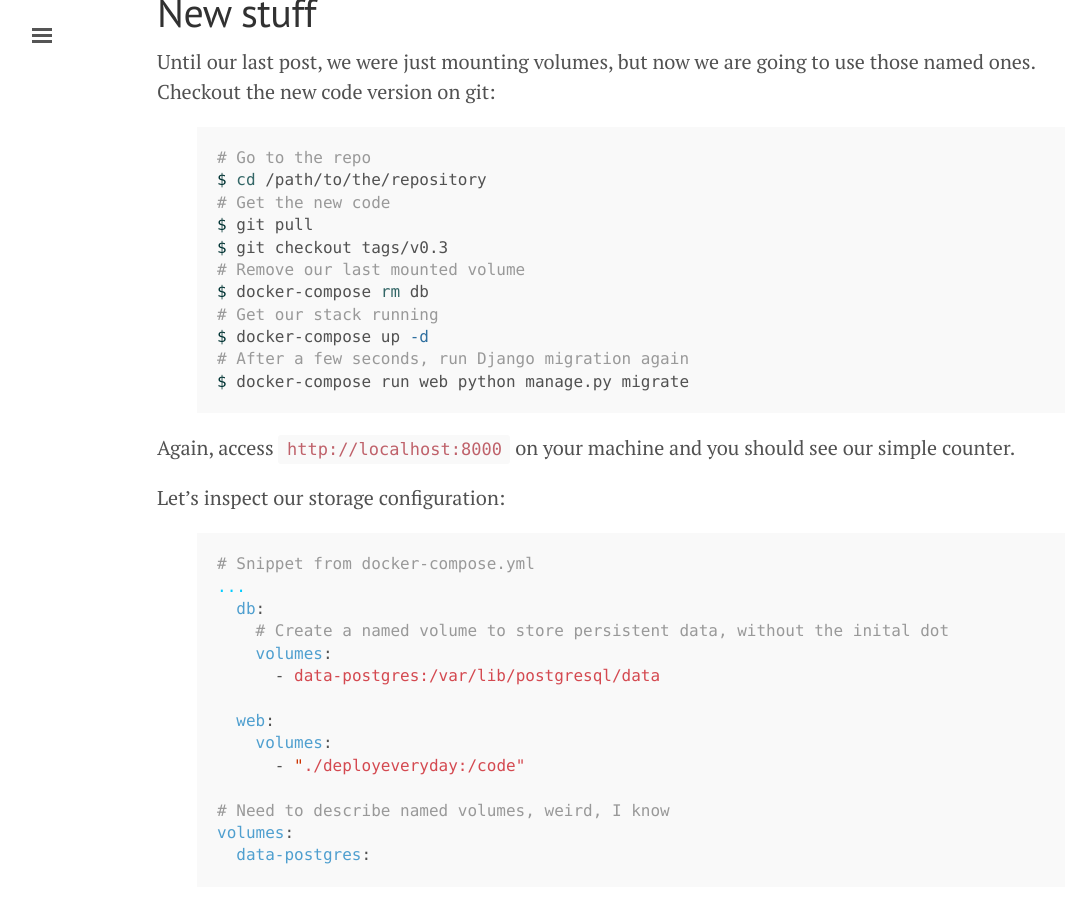
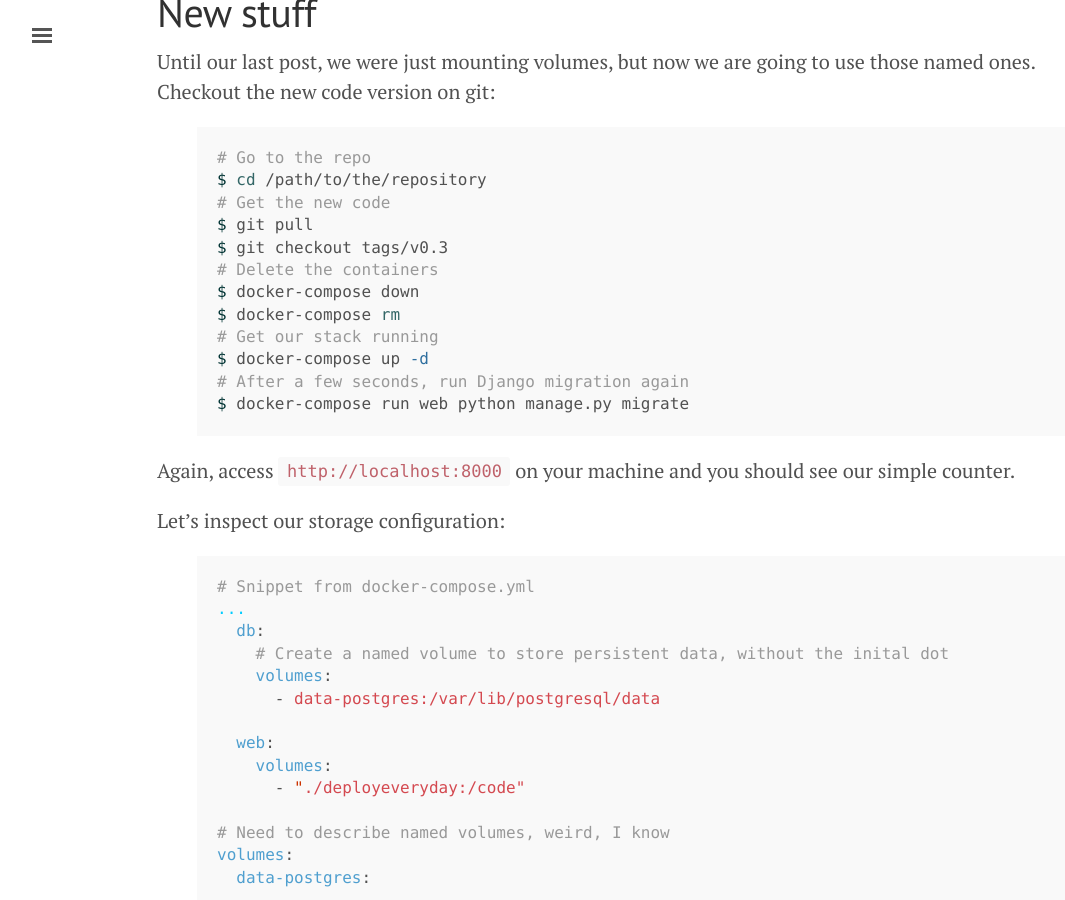
Before and after one commit to jonatasbaldin/jonatasbaldin.github.io, a Jekyll site: the page built from _posts/2016-09-26-composing-docker-environments-storage.md, in a window 1280 px wide and 900 px high, scrolled down 1428 px. Shown: the whole window, without its empty margins (3-1068 px from the left). Built offline with Jekyll 4.4.1, drawn with Linux system fonts in a browser that asks for light colours; nearby versions of some CDN libraries; emoji names are drawn with the system emoji font; comment, search, counter and statistics services are not loaded.

Commit message:
Add docker-compose down

```diff
--- a/_posts/2016-09-26-composing-docker-environments-storage.md
+++ b/_posts/2016-09-26-composing-docker-environments-storage.md
@@ -49,8 +49,9 @@ $ cd /path/to/the/repository
 # Get the new code
 $ git pull
 $ git checkout tags/v0.3
-# Remove our last mounted volume
-$ docker-compose rm db
+# Delete the containers
+$ docker-compose down
+$ docker-compose rm
 # Get our stack running
 $ docker-compose up -d
 # After a few seconds, run Django migration again
```
